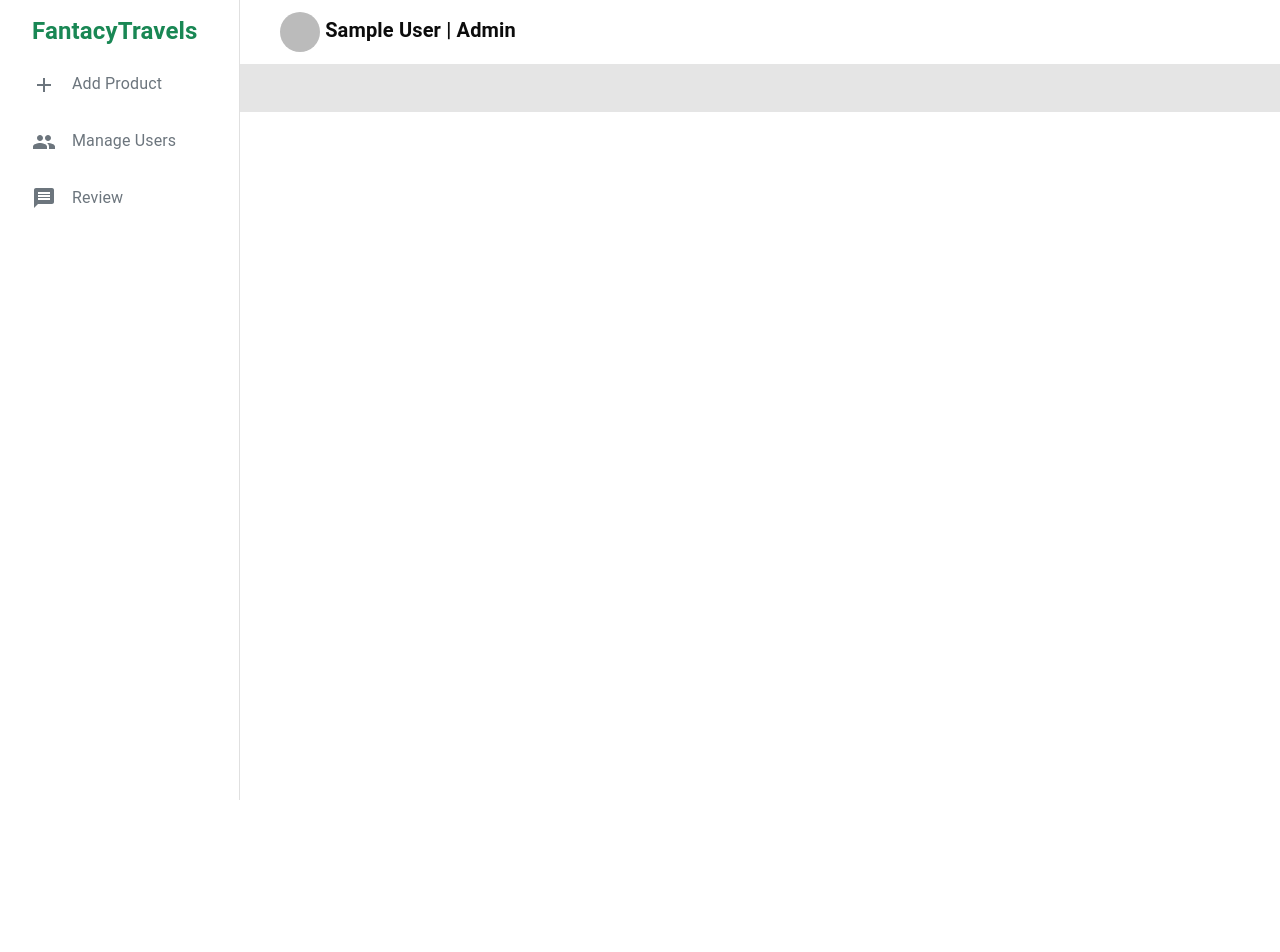
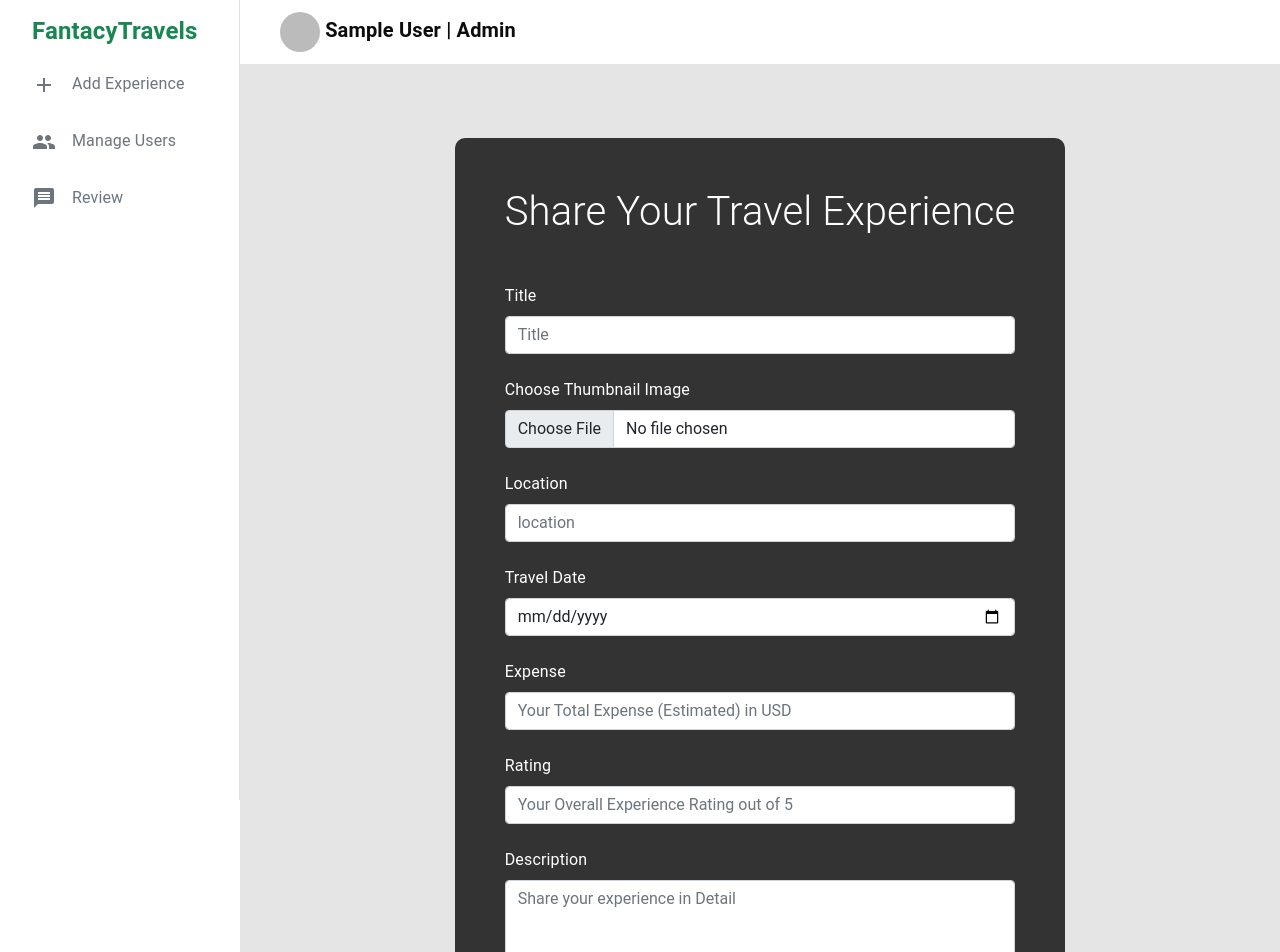
Before and after one commit to sisrafilss/fantacy-travels-client, a React (Create React App) app: page /dashboard/add-experience in a window 1280 px wide. Shown: the top 952 px of the page. Before the commit the page ends 800 px from the top, so only its background shows below. Built offline with nearby package versions, Linux system fonts and the light colour scheme; no server answers; sample sign-in values are in the browser's storage.

Commit message:
add blog component added in dashboard

```diff
--- a/src/App.css
+++ b/src/App.css
@@ -21,3 +21,41 @@
   transform: scale(1.1) !important;
   overflow: hidden !important;
 }
+
+/* Dashboard Form */
+.form-container {
+  /* margin-right: 20%;
+  margin-left: 20%; */
+  max-width: 1000px;
+  color: #fff;
+  padding: 50px;
+  background-color: rgb(51, 51, 51);
+  margin-top: 50px;
+  margin-bottom: 50px;
+  border-radius: 10px;
+}
+
+.login-error {
+  color: red;
+  font-size: 1.5rem;
+  font-weight: 500;
+}
+.login-success {
+  color: green;
+  font-size: 1.5rem;
+  font-weight: 500;
+}
+
+/* @media only screen and (min-width: 521px) and (max-width: 768px) {
+  .form-container {
+    margin-right: 20%;
+    margin-left: 20%;
+  }
+}
+
+@media only screen and (max-width: 520px) {
+  .form-container {
+    margin-right: 10%;
+    margin-left: 10%;
+  }
+} */
--- a/src/App.js
+++ b/src/App.js
@@ -9,6 +9,7 @@ import Register from "./pages/Login/Register/Register";
 import Blogs from "./pages/Blogs/Blogs";
 import SingleBlog from "./pages/SingleBlog/SingleBlog";
 import ShareYourBlog from "./pages/ShareYourBlog/ShareYourBlog";
+import PrivatRoute from "./pages/Login/PrivatRoute/PrivatRoute";
 
 function App() {
   return (
@@ -19,9 +20,25 @@ function App() {
         <Route path="/login" element={<Login />} />
         <Route path="/register" element={<Register />} />
         <Route path="/blogs" element={<Blogs />} />
-        <Route path="/blogs/:_id" element={<SingleBlog />} />
+
+        <Route
+          path="/blogs/:_id"
+          element={
+            <PrivatRoute>
+              <SingleBlog />
+            </PrivatRoute>
+          }
+        />
+
         <Route path="/share-your-blog" element={<ShareYourBlog />} />
-        <Route path="/dashboard/*" element={<Dashboard />} />
+        <Route
+          path="/dashboard/*"
+          element={
+            <PrivatRoute>
+              <Dashboard />
+            </PrivatRoute>
+          }
+        />
         <Route path="*" element={<PageNotFound />} />
       </Routes>
     </AuthProvider>
--- /dev/null
+++ b/src/pages/Dashboard/AddExperience/AddExperience.js
@@ -0,0 +1,162 @@
+import axios from "axios";
+import React from "react";
+import { useForm } from "react-hook-form";
+import useAuth from "../../../hooks/useAuth";
+
+const AddExperience = () => {
+  const { user } = useAuth();
+
+  // React Hook Form
+  const {
+    register,
+    handleSubmit,
+    formState: { errors },
+    reset,
+  } = useForm();
+  const onSubmit = (data) => {
+    const formData = new FormData();
+
+    formData.append("title", data.title);
+    formData.append("thumbnail", data.thumbnail[0]);
+
+    formData.append("location", data.location);
+    formData.append("date", data.date);
+    formData.append("expense", data.expense);
+    formData.append("rating", data.rating);
+
+    // Author Info
+    formData.append("name", user.displayName);
+    formData.append("email", user.email);
+    formData.append("image", user.photoURL);
+    formData.append("postedOn", new Date().toDateString());
+
+    formData.append("description", data.description);
+
+    // console.log(data);
+    axios.post("http://localhost:5000/blogs", formData).then((res) => {
+      if (res.data?.insertedId) {
+        alert("Your Experience Added Successfully. Checkout the Blog Page!");
+        // reset();
+        console.log(res.data);
+      }
+    });
+  };
+
+  return (
+    <div className="d-flex justify-content-center">
+      <div className="form-container">
+        <h2 className="text-white mb-5 display-6 text-center">
+          Share Your Travel Experience
+        </h2>
+
+        {/* Your Experience Add form */}
+        <form onSubmit={handleSubmit(onSubmit)}>
+          {/* Blog Title */}
+          <div className="mb-4">
+            <label className="form-label">Title</label>
+            <input
+              type="text"
+              className="form-control"
+              placeholder="Title"
+              {...register("title", { required: true })}
+            />
+            {errors.title && (
+              <span className="text-danger">This field is required</span>
+            )}
+          </div>
+
+          {/* Thumbnail Image */}
+          <div className="mb-4">
+            <label className="form-label">Choose Thumbnail Image</label>
+            <input
+              type="file"
+              accept="image/*"
+              className="form-control"
+              {...register("thumbnail", { required: true })}
+            />
+            {errors.img && (
+              <span className="text-danger">This field is required</span>
+            )}
+          </div>
+
+          {/* Location */}
+          <div className="mb-4">
+            <label className="form-label">Location</label>
+            <input
+              type="text"
+              className="form-control"
+              placeholder="location"
+              {...register("location", { required: true })}
+            />
+            {errors.title && (
+              <span className="text-danger">This field is required</span>
+            )}
+          </div>
+
+          {/* Travel Date */}
+          <div className="mb-4">
+            <label className="form-label">Travel Date</label>
+            <input
+              type="date"
+              className="form-control"
+              {...register("date", { required: true })}
+            />
+            {errors.title && (
+              <span className="text-danger">This field is required</span>
+            )}
+          </div>
+
+          {/* Total Exprense */}
+          <div className="mb-4">
+            <label className="form-label">Expense</label>
+            <input
+              type="number"
+              className="form-control"
+              placeholder="Your Total Expense (Estimated) in USD"
+              {...register("expense", { required: true })}
+            />
+            {errors.title && (
+              <span className="text-danger">This field is required</span>
+            )}
+          </div>
+
+          {/* Rating */}
+          <div className="mb-4">
+            <label className="form-label">Rating</label>
+            <input
+              type="number"
+              className="form-control"
+              placeholder="Your Overall Experience Rating out of 5"
+              {...register("rating", { required: true })}
+            />
+            {errors.title && (
+              <span className="text-danger">This field is required</span>
+            )}
+          </div>
+
+          {/* Description */}
+          <div className="mb-4">
+            <label className="form-label">Description</label>
+            <textarea
+              className="form-control"
+              rows="3"
+              placeholder="Share your experience in Detail"
+              {...register("description", { required: true })}
+            ></textarea>
+            {errors.description && (
+              <span className="text-danger">This field is required</span>
+            )}
+          </div>
+
+          <input
+            type="submit"
+            className="btn btn-primary fw-bold"
+            value="Submit"
+          />
+        </form>
+      </div>
+    </div>
+  );
+};
+
+export default AddExperience;
--- a/src/pages/Dashboard/NestedRoutes/NestedRoutes.js
+++ b/src/pages/Dashboard/NestedRoutes/NestedRoutes.js
@@ -1,20 +1,14 @@
 import { Box } from "@mui/system";
 import React from "react";
-import { Routes } from "react-router-dom";
+import { Route, Routes } from "react-router-dom";
+import AddExperience from "../AddExperience/AddExperience";
 
 const NestedRoutes = () => {
   return (
     <Box>
       {/* Admin Routes */}
       <Routes>
-        {/* <Route
-          path="add-product"
-          element={
-            <AdminRoute>
-              <AddProduct />
-            </AdminRoute>
-          }
-        /> */}
+        <Route path="add-experience" element={<AddExperience />} />
       </Routes>
     </Box>
   );
--- a/src/pages/Dashboard/SidebarNavigation/SidebarNavigation.js
+++ b/src/pages/Dashboard/SidebarNavigation/SidebarNavigation.js
@@ -12,18 +12,18 @@ const SidebarNavigation = () => {
   return (
     <>
       {/* Admin Routes */}
-      {admin && (
+
       <ListItem button>
         <NavLink
-            to="add-product"
+          to="add-experience"
           className="nav-link text-secondary"
-            activeClassName="active"
+
         >
           <AddIcon sx={{ mr: 2 }} />
-            Add Product
+          Add Experience
         </NavLink>
       </ListItem>
-      )}
+
       {admin && (
         <ListItem button>
           <NavLink to="manage-users" className="nav-link text-secondary">
--- /dev/null
+++ b/src/pages/Login/PrivatRoute/PrivatRoute.js
@@ -0,0 +1,25 @@
+import React from "react";
+
+import { Navigate, useLocation } from "react-router";
+import useAuth from "../../../hooks/useAuth";
+
+const PrivatRoute = ({ children }) => {
+  const { user, isLoading } = useAuth();
+  const location = useLocation();
+
+  if (isLoading) {
+    return (
+      <div className="d-flex justify-content-center align-items-center">
+        <div className="spinner-border text-primary"></div>
+      </div>
+    );
+  }
+
+  if (!user.email) {
+    return <Navigate to="/login" state={{ from: location }} />;
+  }
+
+  return children;
+};
+
+export default PrivatRoute;
```
Lines whose indentation alone changed are shown as unchanged.
